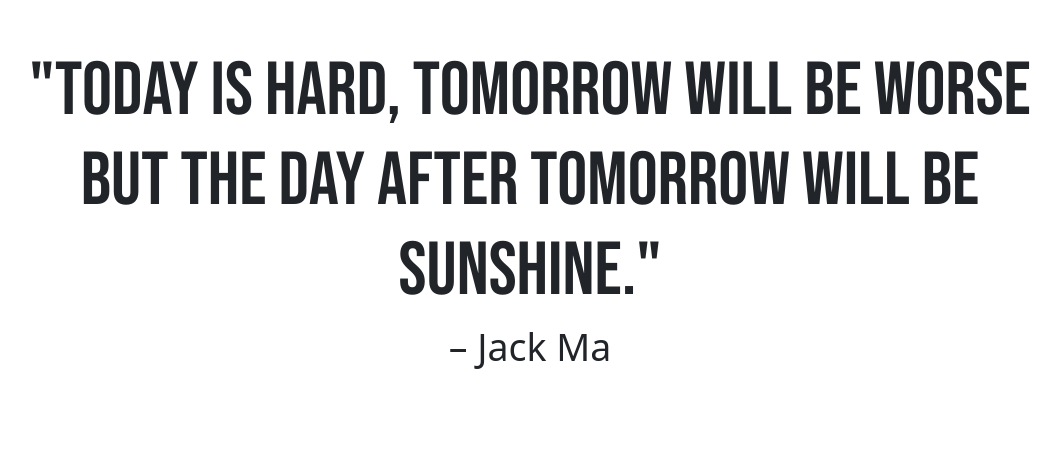
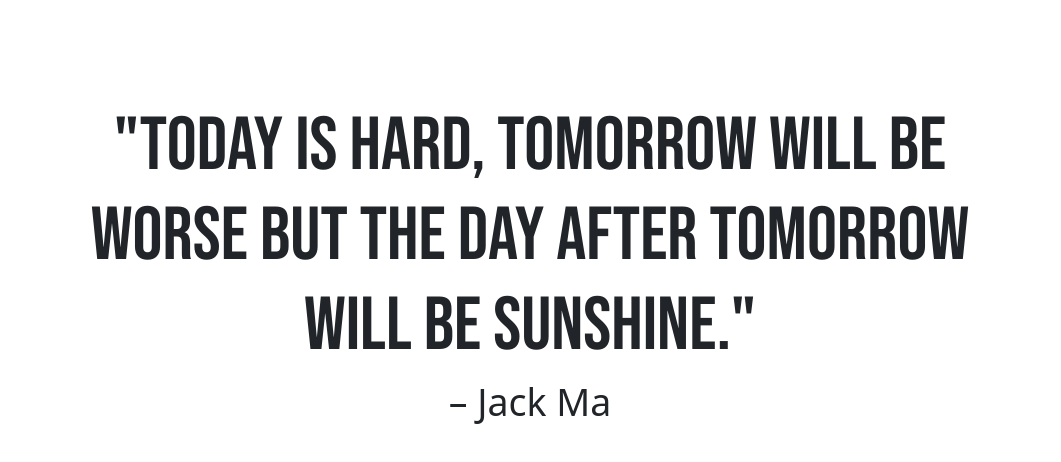
Before and after one commit to Matthew-byun/project-movie-Bund, a React (Create React App) app: page /1 in a window 1280 px wide. Shown: the part 2310-2772 px from the top of the page, without its empty margins (110-1171 px from the left). Built offline with nearby package versions, Linux system fonts and the light colour scheme; no server answers.

Commit message:
update codeee

```diff
--- a/src/pages/mainPage.js
+++ b/src/pages/mainPage.js
@@ -59,10 +59,10 @@ const MainPage = (props) => {
         </div>
       </div>
 
-<div className={props.isHide ? `hide` : `container`}>
-        <div className="container center-align d-flex flex-flow align-items-center "   style={{height:'50vh'}}>
+<div className={props.isHide ? `hide` : `container`} style={{padding:"10vh 10vh"}}>
+        <div className="center-align d-flex flex-flow align-items-center auto">
           <div className="row">
-            <div className="col s12 ">
+            <div className="col s12 m6">
              <h1 className='text-uppercase' style={fontStyle}>"Today is hard, tomorrow will be worse but the day after tomorrow will be sunshine."
                 </h1>
           <p className="h1 ">– Jack Ma</p>
```
